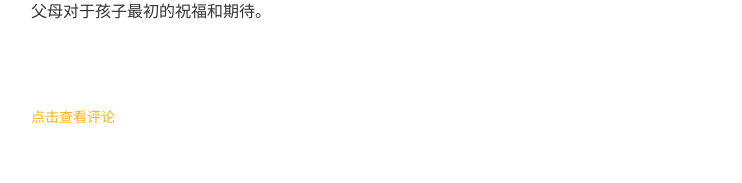
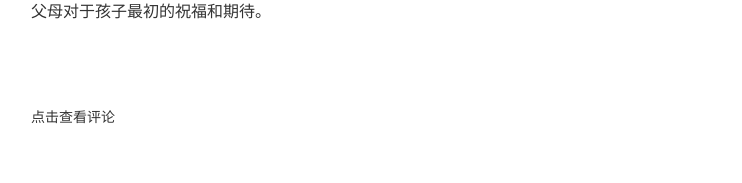
Before and after one commit to lynettelu/lynettelu.github.io, a Jekyll site: the page built from _posts/blog/2013-09-06-paramount.md, in a window 1280 px wide. Shown: the part 855-1038 px from the top of the page, without its empty margins (269-1011 px from the left). Built offline with Jekyll 4.4.1, drawn with Linux system fonts in a browser that asks for light colours; Markdown is read by kramdown in place of the engine named in the settings; grey boxes are pictures that could not be loaded.

Commit message:
modify links style

```diff
--- a/css/default.css
+++ b/css/default.css
@@ -31,7 +31,7 @@ body .hide{display:none;}
 body {font-family: 'Helvetica Neue', Arial, Helvetica, sans-serif;font-size:16px;}
 a {color:#FCB310;text-decoration:none;outline:none;}
 a:link, a:visited {
-    color:#FCB310;
+    color:#333333;
     -webkit-transition: all .6s ease-out;
     -moz-transition: all .6s ease-out;
     -o-transition: all .6s ease-out;
```
